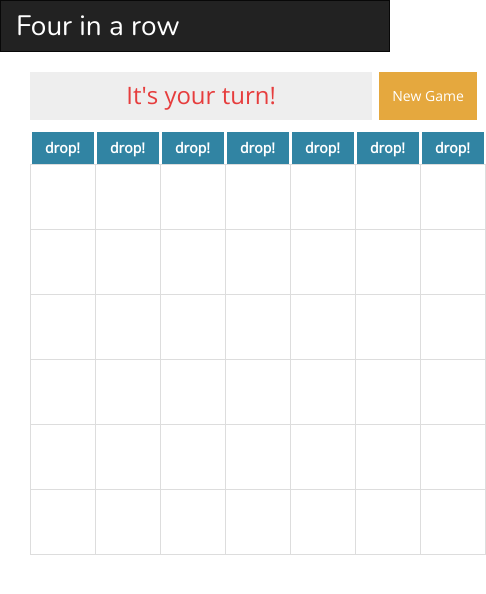
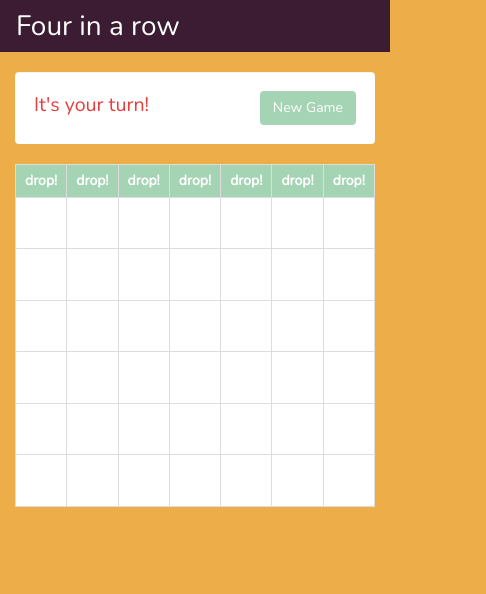
Before and after one commit to rogood/4inarow, a website: page index.html in a window 390 px wide. Shown: the whole page, 486 px wide, since content can reach past the window. Drawn offline with nearby package versions, Linux system fonts and the light colour scheme; some packages are replaced by stand-ins of ours; files that its build step writes are made by us from their sources.

Commit message:
The page has been redesigned to be responsive and the styling has been updated

```diff
--- a/gulpfile.js
+++ b/gulpfile.js
@@ -6,7 +6,7 @@ var gulp   = require('gulp'),
     uglify = require('gulp-uglify'),
     templatecache = require('gulp-angular-templatecache');
 
-gulp.task('default', ['build-css', 'bundle-css', 'build-templates', 'bundle-js']);
+gulp.task('default', ['build-css', 'bundle-css', 'bundle-js']);
 
 gulp.task('jshint', function() {
   return gulp.src('./src/js/**/*.js')
@@ -24,8 +24,7 @@ gulp.task('bundle-css', function() {
 
   return gulp.src([
     './node_modules/bootstrap/dist/css/bootstrap.css',
-    './build/css/app.css',
-    './build/css/game.css'
+    './build/css/base.css'
   ])
   .pipe(gulpconcat('bundle.css'))
   .pipe(gulp.dest('./dist'));
@@ -39,7 +38,7 @@ gulp.task('build-templates', function() {
         .pipe(gulp.dest('./build/js'));
 });
 
-gulp.task('bundle-js', function() {
+gulp.task('bundle-js', ['build-templates'], function() {
   return gulp.src([
     './node_modules/angular/angular.js',
     './node_modules/angular-ui-router/release/angular-ui-router.js',
@@ -63,7 +62,7 @@ gulp.task('connect', function () {
 });
 
 gulp.task('watch', function() {
-  gulp.watch('js/**/*.js', ['jshint', 'bundle-js']);
-  gulp.watch('scss/**/*.scss', ['build-css', 'bundle-css']);
-  gulp.watch('templates/**/*.html', ['build-templates', 'bundle-js']);
+  gulp.watch('src/js/**/*.js', ['jshint', 'bundle-js']);
+  gulp.watch('src/scss/**/*.scss', ['build-css', 'bundle-css']);
+  gulp.watch('src/templates/**/*.html', ['bundle-js']);
 });
--- a/index.html
+++ b/index.html
@@ -2,9 +2,7 @@
 <html>
 <head>
 	<title>Four in a Row</title>
-	<link href='https://fonts.googleapis.com/css?family=Bubblegum+Sans' rel='stylesheet' type='text/css' />
 	<link href='https://fonts.googleapis.com/css?family=Nunito' rel='stylesheet' type='text/css' />
-	<link href='https://fonts.googleapis.com/css?family=Open+Sans' rel='stylesheet' type='text/css' />
 	<link href='dist/bundle.css' rel='stylesheet' type='text/css' />
 	<script src='dist/bundle-min.js' ></script>
 </head>
--- a/src/js/gameController.js
+++ b/src/js/gameController.js
@@ -25,6 +25,7 @@ angular.module('app')
 	$scope.activePlayer = 1;
 	$scope.message = "";
 
+	resizeGame();
 	resetGrid();
 
 	function resetGame()
@@ -42,6 +43,29 @@ angular.module('app')
 	    for (var i = 0; i < colCount; i++) {
 	        $scope.grid.push([]);
 	    }
+	}
+
+	function resizeGame(){
+		$timeout(function(){
+			var gameContainer = document.getElementById("game-container"),
+				gridElem = document.getElementById("game-grid"),
+				cellElems = gridElem.getElementsByTagName('td'),
+				cellSize,
+				i;
+
+			if(gameContainer.clientWidth < gameContainer.clientHeight){
+				cellSize = gameContainer.clientWidth / colCount;
+			}
+			else{
+				cellSize = gameContainer.clientHeight / rowCount;
+			}
+
+			for (i = 0; i < cellElems.length; i++){
+				cellElems[i].style.width =
+					cellElems[i].style.height =
+						cellSize + "px";
+			}
+		});
 	}
 
 	function makeMove(playerId, col)
--- /dev/null
+++ b/src/scss/_app.scss
@@ -0,0 +1,23 @@
+$navbar-color:#3B1C32;
+$navbar-brand-color:#fff;
+
+html, body {
+	height: 100%;
+}
+body{
+	margin: 0 auto;
+	font-family: 'Nunito', 'Georgia', sans-serif;
+	background-color:$page-color;
+}
+h1, h2, h3, h4, h5, h6{
+	font-family: 'Nunito', 'Georgia', sans-serif;
+}
+
+.navbar{
+	background-color:$navbar-color;
+	.navbar-brand{
+		font-family: 'Nunito', 'Georgia', cursive;
+		font-size: 28px;
+	 	color:$navbar-brand-color;
+	}
+}
--- /dev/null
+++ b/src/scss/_game.scss
@@ -0,0 +1,76 @@
+$color-red: #e63d3d;
+$color-yellow: #e7d242;
+$drop-button-color:#A4D4B4;
+$reset-button-color:#A4D4B4;
+$info-bar-color:#fff;
+
+$player-1-color: $color-red;
+$player-2-color: $color-yellow;
+
+table#game-grid{
+	margin: 0 auto;
+	background-color: #fff;
+	td, th{
+		border: 1px solid #ddd;
+	}
+	td{
+		height:64px; /* default height */
+		width:64px; /* default width */
+	}
+}
+
+.disc {
+	@include vendorize(border-radius, 50%);
+	height:85%;
+	width:85%;
+	margin:auto;
+}
+
+.player-1-disc {
+	background-color: $player-1-color;
+}
+.player-2-disc {
+	background-color: $player-2-color;
+}
+
+.drop-button{
+	width:100%;
+	height: 32px;
+	color:#fff;
+	background-color:$drop-button-color;
+	border-style:none;
+
+	&:disabled{
+		color:#ccc;
+		background-color:desaturate( $drop-button-color, 80% );
+	}
+}
+
+.info-bar{
+	background-color: $info-bar-color;
+	border-style:none;
+}
+
+.message-bar{
+	color: #5CA4A9;
+	font-size: 1.4em;
+	text-align: center;
+}
+
+.reset-button{
+	color:#fff;
+	background-color:$reset-button-color;
+	margin-left: 10px;
+	float:right;
+	&:hover{
+		color:#fff;
+	}
+}
+
+.player-1-turn{
+	color:$player-1-color;
+}
+
+.player-2-turn{
+	color:$player-2-color;
+}
--- /dev/null
+++ b/src/scss/_global.scss
@@ -0,0 +1,9 @@
+$page-color:#EDAE49;
+
+@mixin vendorize($name, $argument) {
+  -webkit-#{$name}: #{$argument};
+  -ms-#{$name}: #{$argument};
+  -moz-#{$name}: #{$argument};
+  -o-#{$name}: #{$argument};
+  #{$name}: #{$argument};
+}
--- a/src/scss/app.scss
+++ /dev/null
@@ -1,15 +0,0 @@
-body{
-	margin: 0 auto;
-	font-family: 'Open Sans', 'Arial', sans-serif;
-}
-h1, h2, h3, h4, h5, h6{
-	font-family: 'Nunito', 'Georgia', sans-serif;
-}
-
-.navbar-inverse{
-	.navbar-brand{
-		font-family: 'Nunito', 'Georgia', cursive;
-		font-size: 28px;
-	 	color:#fff;
-	}
-}
--- /dev/null
+++ b/src/scss/base.scss
@@ -0,0 +1,3 @@
+@import 'global';
+@import 'app';
+@import 'game';
--- a/src/scss/game.scss
+++ /dev/null
@@ -1,84 +0,0 @@
-$color-red: #e63d3d;
-$color-yellow: #e7d242;
-
-$player-1-color: $color-red;
-$player-2-color: $color-yellow;
-
-table{
-	width: 448px;
-	height: 384px;
-
-	td{
-		height:64px;
-		width:64px;
-		border: 1px solid #ddd;
-		padding:3px;
-	}
-}
-
-.disc {
-	border-radius: 50%;
-	height:58px;
-	width:58px;
-}
-
-.player-1-disc {
-	background-color: $player-1-color;
-}
-.player-2-disc {
-	background-color: $player-2-color;
-}
-
-.drop-button{
-	width:64px;
-	height: 32px;
-	color:#fff;
-	background-color:#3184a3;
-	border-style: solid;
-	border-color: #fff;
-	border-width: 0px 1px;
-
-	&:disabled{
-		color:#ccc;
-		background-color:#95a2a7;
-	}
-}
-
-.header-bar{
-	width: 448px;
-	height: 60px;
-}
-
-.message-bar{
-	width: 342px;
-	height: 48px;
-	color: #3184a3;
-	background-color:#eee;
-	padding: 6px;
-	text-align: center;
-	float: left;
-	font-size: 24px;
-}
-
-.button-bar{
-	float: right;
-	padding: 0 0 6px 6px;
-}
-
-.reset-button{
-	width: 100px;
-	height: 48px;
-	color:#fff;
-	background-color:#e5a83e;
-	border-style: solid;
-	border-color: #fff;
-	border-width: 0px 1px;
-}
-
-.player-1-turn{
-	color:$player-1-color;
-}
-
-.player-2-turn{
-	color:$player-2-color;
-}
```
Also changed, not shown: src/js/templates.js (deleted, +0 -2 lines), src/templates/game.html (+10 -14 lines), src/templates/layout.html (+1 -1 lines), build/css/app.css (deleted), build/css/base.css (added), build/css/game.css (deleted), build/js/templates.js, dist/bundle-min.js, dist/bundle.css.
